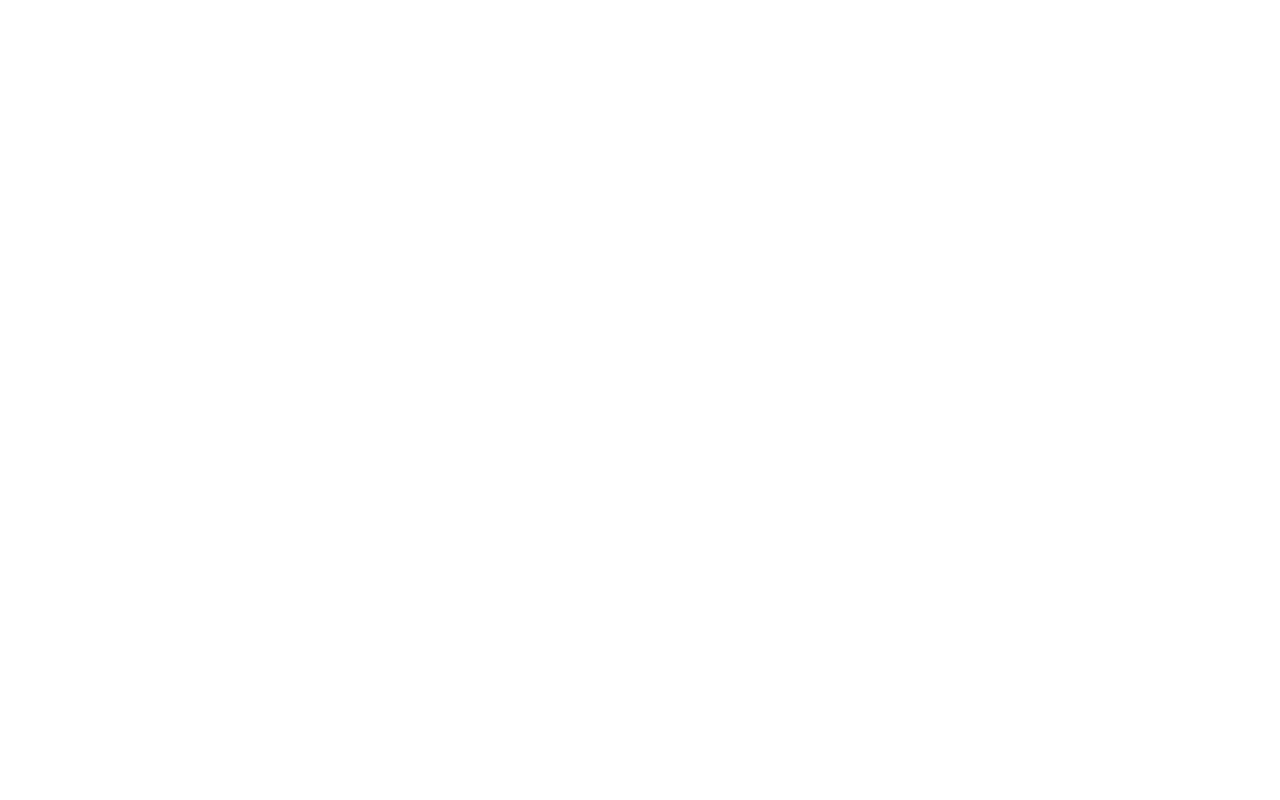
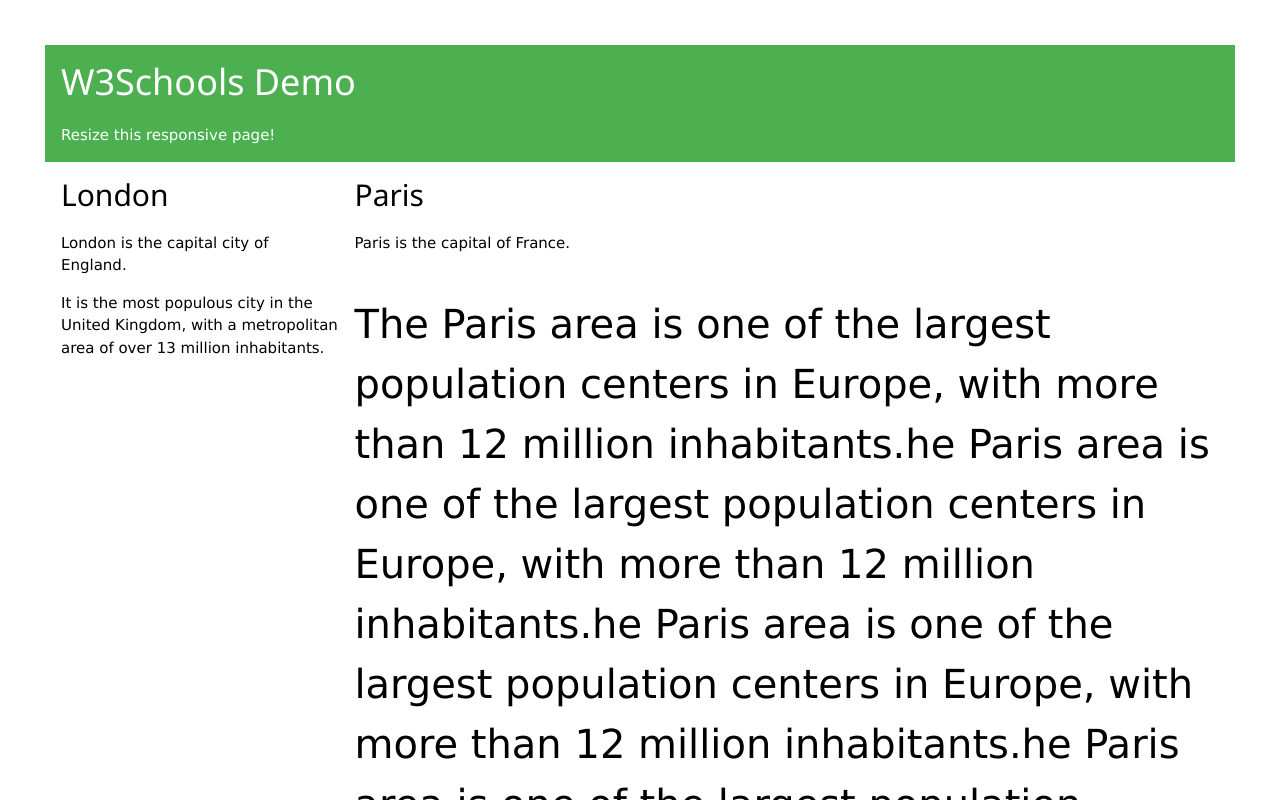
Before and after one commit to kelcisayshello/CS112, a plain HTML site: page index.html in a window 1280 px wide. Drawn offline with nearby package versions, Linux system fonts and the light colour scheme.

Commit message:
added page frame

```diff
--- a/index.html
+++ b/index.html
@@ -1,10 +1,44 @@
 <!DOCTYPE html>
-<html lang="en">
-<head>
-    <meta charset="UTF-8">
-    <title>Title</title>
-</head>
-<body>
+<html>
+    <title>W3.CSS</title>
+    <meta name="viewport" content="width=device-width, initial-scale=1">
+    <link rel="stylesheet" href="https://www.w3schools.com/w3css/4/w3.css">
 
-</body>
+    <style>
+        body {
+            margin: 3em;
+            overflow-y: hidden;
+            position: fixed;
+        }
+    </style>
+
+    <body>
+        <div class="w3-container w3-green">
+            <h1>W3Schools Demo</h1>
+            <p>Resize this responsive page!</p>
+        </div>
+
+        <div class="w3-row-padding">
+            <div class="w3-quarter">
+                <h2>London</h2>
+                <p>London is the capital city of England.</p>
+                <p>It is the most populous city in the United Kingdom,
+                    with a metropolitan area of over 13 million inhabitants.</p>
+            </div>
+
+        <div style="height: 900px; overflow-y: scroll" class="w3-threequarter">
+            <h2>Paris</h2>
+            <p>Paris is the capital of France.</p>
+            <p style="font-size: 40px">The Paris area is one of the largest population centers in Europe,
+                with more than 12 million inhabitants.he Paris area is one of the largest population centers in Europe,
+                with more than 12 million inhabitants.he Paris area is one of the largest population centers in Europe,
+                with more than 12 million inhabitants.he Paris area is one of the largest population centers in Europe,
+                with more than 12 million inhabitants.he Paris area is one of the largest population centers in Europe,
+                with more than 12 million inhabitants.he Paris area is one of the largest population centers in Europe,
+                with more than 12 million inhabitants.he Paris area is one of the largest population centers in Europe,
+                with more than 12 million inhabitants.he Paris area is one of the largest population centers in Europe,
+                with more than 12 million inhabitants.he Paris area is one of the largest population centers in Europe,
+                with more than 12 million inhabitants.</p>
+        </div>
+    </body>
 </html>
```
Also changed, not shown: css/style.css (added).
